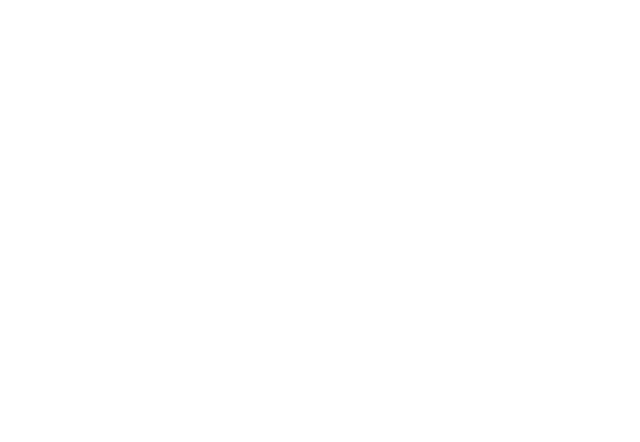
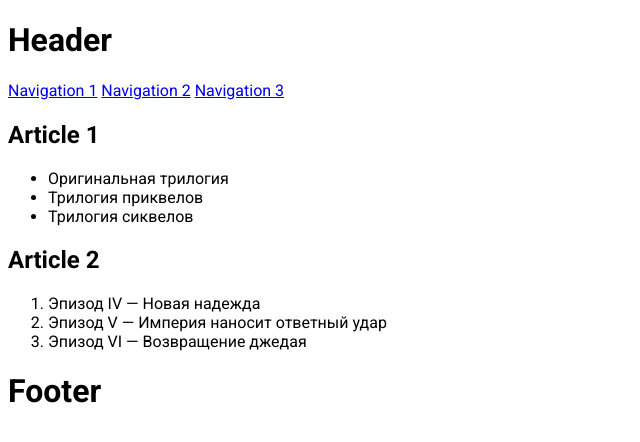
Before and after one commit to js-tasks-ru/htmlcss-20251006_pavel-ocs, a website: page 02-dz0/01-semantic-mockup/solution.html in a window 1280 px wide. Shown: the whole page, without its empty margins (0-640 px from the left). Drawn offline with Linux system fonts and the light colour scheme; files that its build step writes are made by us from their sources; files whose address does not match are found by name.

Commit message:
add solution for semantic mockup

```diff
--- a/02-dz0/01-semantic-mockup/solution.html
+++ b/02-dz0/01-semantic-mockup/solution.html
@@ -1,4 +1,44 @@
 <!DOCTYPE html>
 <html lang="ru">
-    <!-- Ваше решение -->
+
+<head>
+    <meta charset="utf-8">
+    <link rel="stylesheet" href="main.css">
+    <title>Semantic mockup</title>
+</head>
+
+<body class="page">
+    <header class="header">
+        <h1 class="header__title">Header</h1>
+        <nav class="menu">
+            <a class="menu__item" href="#">Navigation 1</a>
+            <a class="menu__item" href="#">Navigation 2</a>
+            <a class="menu__item" href="#">Navigation 3</a>
+        </nav>
+    </header>
+    <main class="main">
+        <h1 class="main__title"></h1>
+        <article class="article">
+            <h2 class="article__title">Article 1</h2>
+            <ul class="article__list">
+                <li>Оригинальная трилогия</li>
+                <li>Трилогия приквелов</li>
+                <li>Трилогия сиквелов</li>
+            </ul>
+        </article>
+        <article class="article">
+            <h2 class="article__title">Article 2</h2>
+            <ol class="article__list">
+                <li>Эпизод IV — Новая надежда</li>
+                <li>Эпизод V — Империя наносит ответный удар</li>
+                <li>Эпизод VI — Возвращение джедая</li>
+            </ol>
+        </article>
+    </main>
+    <footer class="footer">
+        <h1 class="footer__title">Footer</h1>
+    </footer>
+
+</body>
+
 </html>
```
